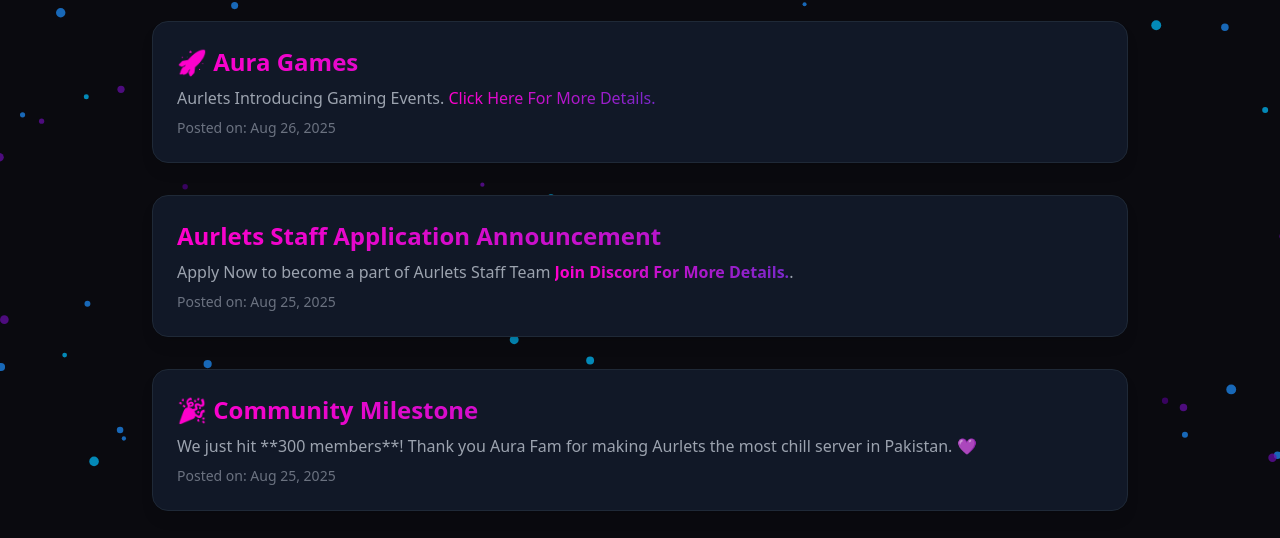
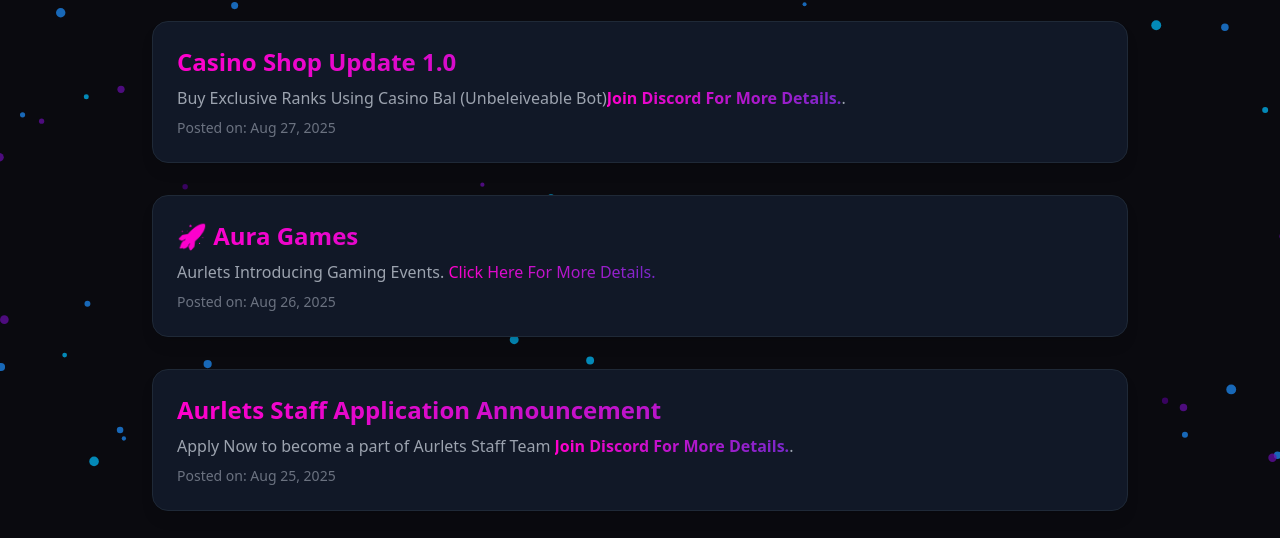
Before and after one commit to SoulGamingYT/aurlets, a plain HTML site: page announce.html in a window 1280 px wide. Shown: the part 220-758 px from the top of the page. Drawn offline with nearby package versions, Linux system fonts and the light colour scheme.

Commit message:
Update announce.html

```diff
--- a/announce.html
+++ b/announce.html
@@ -75,7 +75,7 @@
       document.getElementById("side-menu").classList.add("-translate-x-full");
     });
   </script>
- <!--==========================================================================================-->
+ <!--==========================ADD NEW ANNOUNCEMENTT===========================-->
 
   <!-- All Announcements -->
   <section class="max-w-5xl mx-auto py-20 px-6">
@@ -83,6 +83,13 @@
 
       <div class="space-y-8">
         <!-- yaha new announcement add karni-->
+
+        <div class="bg-gray-900 border border-gray-800 rounded-2xl p-6 shadow-lg hover:scale-[1.01] transition">
+        <h3 class="text-2xl font-semibold gradient-text">Casino Shop Update 1.0 </h3>
+        <p class="text-gray-400 mt-2">Buy Exclusive Ranks Using Casino Bal (Unbeleiveable Bot)<span class="gradient-text"><b>Join Discord For More Details.</b></span>.</p>
+        <p class="text-sm text-gray-500 mt-2">Posted on: Aug 27, 2025</p>
+      </div>
+<!--======================================== Games update annoucnement =========================================-->
      <div>
       <a href="auragames.html"
    class="block bg-gray-900 border border-gray-800 rounded-2xl p-6 shadow-lg hover:scale-[1.02] hover:border-purple-500 transition">
```
